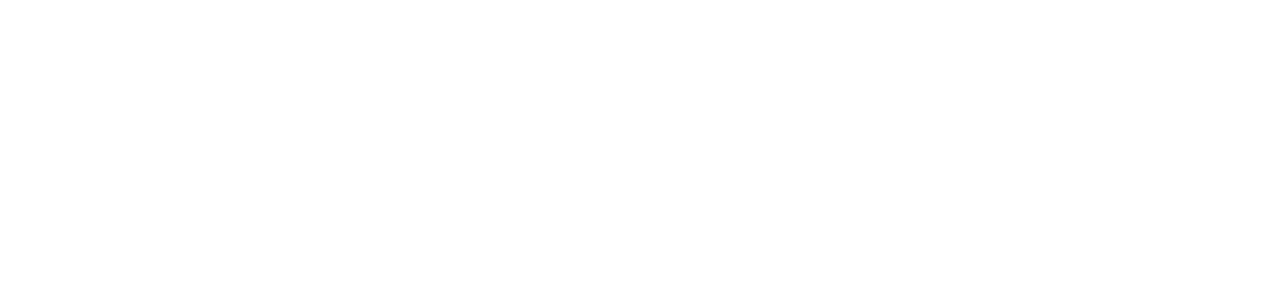
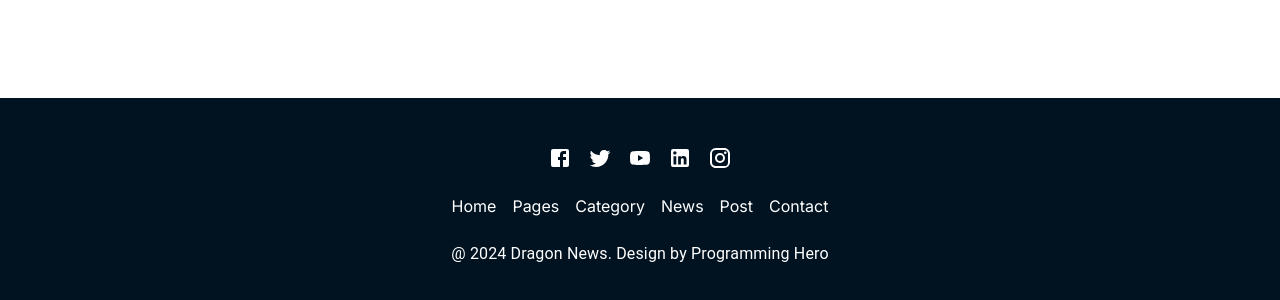
Before and after one commit to itsjahid01/news-portal-next, a Next.js app: page / in a window 1280 px wide. Shown: the part 948-1248 px from the top of the page. Before the commit the page ends 1046 px from the top, so only its background shows below. Built offline with nearby package versions, Linux system fonts and the light colour scheme.

Commit message:
svdghsdbk

```diff
--- /dev/null
+++ b/src/app/error.js
@@ -0,0 +1,11 @@
+"use client";
+
+const ErrorMessage = () => {
+  return (
+    <div>
+      <h1>gasgvdyagik</h1>
+    </div>
+  );
+};
+
+export default ErrorMessage;
--- a/src/app/layout.js
+++ b/src/app/layout.js
@@ -2,6 +2,7 @@
 import "./globals.css";
 import Navbar from "@/components/shared/Navbar";
 import Header from "@/components/shared/Header";
+import Footer from "@/components/shared/Footer";
 
 const inter = Inter({ subsets: ["latin"] });
 
@@ -17,6 +18,7 @@
         <Header></Header>
         <Navbar></Navbar>
         <div className="min-h-screen">{children}</div>
+        <Footer></Footer>
       </body>
     </html>
   );
--- /dev/null
+++ b/src/components/shared/Footer.js
@@ -0,0 +1,82 @@
+import { Box, Container, Stack, Typography } from "@mui/material";
+import React from "react";
+import FacebookIcon from "@mui/icons-material/Facebook";
+import TwitterIcon from "@mui/icons-material/Twitter";
+import YouTubeIcon from "@mui/icons-material/YouTube";
+import LinkedInIcon from "@mui/icons-material/LinkedIn";
+import InstagramIcon from "@mui/icons-material/Instagram";
+import Link from "next/link";
+
+const pages = [
+  {
+    path: "/",
+    pathName: "Home",
+  },
+  {
+    path: "/pages",
+    pathName: "Pages",
+  },
+  {
+    path: "/category",
+    pathName: "Category",
+  },
+  {
+    path: "/news",
+    pathName: "News",
+  },
+  {
+    path: "/post",
+    pathName: "Post",
+  },
+  {
+    path: "/contact",
+    pathName: "Contact",
+  },
+];
+
+const Footer = () => {
+  const currentDate = new Date();
+  const year = currentDate.getFullYear();
+  //   console.log(year);
+
+  return (
+    <Box className="bg-[#011321] text-center p-12">
+      <Container>
+        <Box sx={{ color: "white", mb: 3 }}>
+          <Stack direction="row" spacing={2} sx={{ justifyContent: "center" }}>
+            <FacebookIcon></FacebookIcon>
+            <TwitterIcon></TwitterIcon>
+            <YouTubeIcon></YouTubeIcon>
+            <LinkedInIcon></LinkedInIcon>
+            <InstagramIcon></InstagramIcon>
+          </Stack>
+        </Box>
+        <Box
+          sx={{
+            flexGrow: 1,
+            color: "white",
+            justifyContent: "center",
+            display: { xs: "none", md: "flex" },
+            mb: 3,
+          }}
+        >
+          {pages.map((page) => (
+            <Link
+              className="mx-2"
+              href={page.path}
+              key={page?.path}
+              sx={{ my: 2, color: "white", display: "block" }}
+            >
+              {page?.pathName}
+            </Link>
+          ))}
+        </Box>
+        <Typography sx={{ color: "white" }}>
+          @ {year} Dragon News. Design by Programming Hero
+        </Typography>
+      </Container>
+    </Box>
+  );
+};
+
+export default Footer;
```
